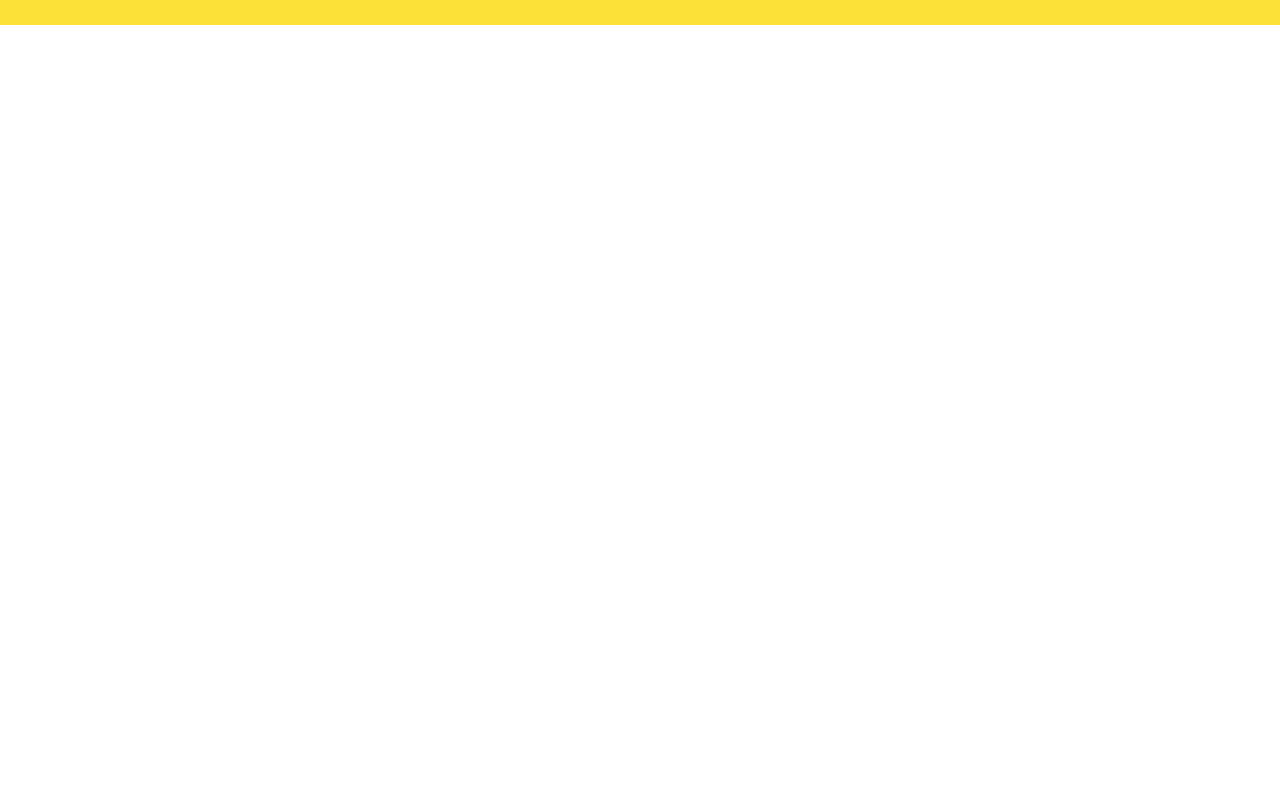
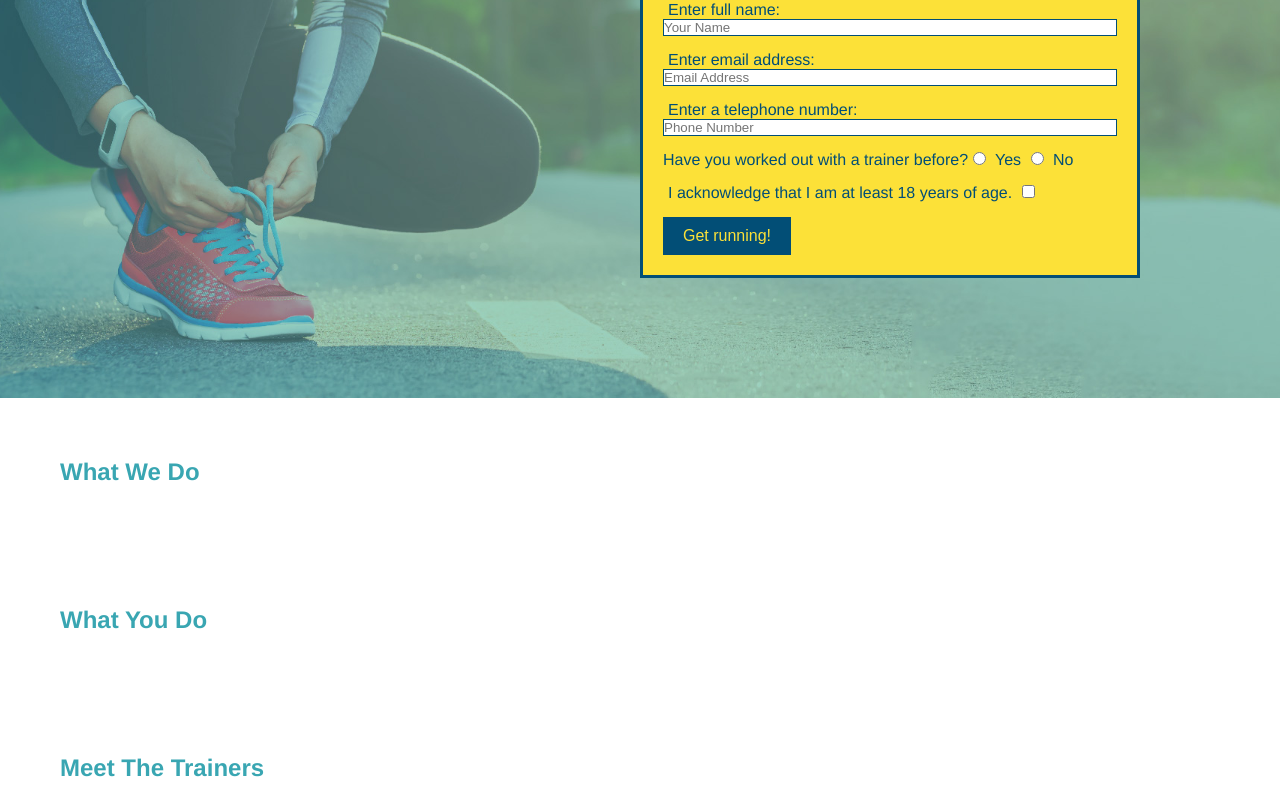
Before and after one commit to dimas082711/run-buddy, a plain HTML site: page index.html in a window 1280 px wide. Shown: the part 284-1074 px from the top of the page. Before the commit the page ends 800 px from the top, so only its background shows below. Drawn offline with Linux system fonts and the light colour scheme.

Commit message:
styled hero section

```diff
--- a/assets/css/style.css
+++ b/assets/css/style.css
@@ -58,3 +58,52 @@
 footer a {
     color: #024e76;
 }
+section {
+    padding:60px;
+}
+
+/* hero Style Start */
+.hero {
+    background-image: url("../images/hero-bg.jpg");
+    height: 600px;
+    background-size: cover;
+    background-position: center;
+    position: relative;
+}
+.hero-form {
+    background-color: #fce138;
+    padding: 20px;
+    width: 500px;
+    color: #024e76;
+    border: solid 3px #024e76;
+    position: absolute;
+    bottom: 120px;
+    right: 140px;
+}
+.hero-form h3 {
+
+    font-size: 24px;
+    margin: 0;
+}
+.hero-form p{
+    margin: 5px 0 15px 0;
+}
+.form-input {
+    border: 1px solid #024e76;
+    display: block;
+    padding: 7px 15px
+    color: #024e76;
+    width: 100%;
+    margin-bottom: 15px;
+}
+.hero-form label {
+    margin: 0 5px;
+}
+.hero-form button {
+    color: #fce138;
+    background-color: #024e76;
+    border: none;
+    padding: 10px 20px;
+    font-size: 16px;
+}
+/* hero style end */
--- a/index.html
+++ b/index.html
@@ -34,10 +34,47 @@
         </nav>
         </header>
        <!-- hero/jumbotron -->
-       <section>
+       <section class="hero">
+
+           <div class="hero-form">
+
+               <h3>Get Started Today</h3>
+               <p>Fill out this form and one of our trainers will schedule a consult</p>
+               <!-- Add form element -->
+               <form>
+                   <label for="name">Enter full name:</label>
+                   <input type="text" placeholder="Your Name" name="name" id="name" class="form-input" />
+
+                   <label for="email">Enter email address:</label>
+                   <input type="email" placeholder="Email Address" name="email" id="email" class="form-input" />
+
+                   <label for="phone">Enter a telephone number: </label>
+                   <input type="tel" placeholder="Phone Number" name="phone" id="phone" class="form-input" />
+                   <p>
+                       Have you worked out with a trainer before?
+                       <input type="radio" name="trainer confirm" id="trainer-yes" />
+                       <label for="trainer-yes">Yes</label>
+                       <input type="radio" name="trainer-confirm" id="traoner-no" />
+                       <label for="trainer-no">No</label>
+                     </p>
+                     <p>
+                         <label for="checkbox" >
+                             I acknowledge that I am at least 18 years of age.
+                            </label>
+                            <input type="checkbox" name="age-confirm" id="checkbox" />
+                     </p>
+                     <button type="submit">
+                         Get running!
+
+                     </button>
+
+
+               </form>
+           </div>
 
        </section>
-       <!-- "what wer do" section-->
+       <!-- end hero -->
+       <!-- "what we do" section-->
        <section>
            <h2>What We Do</h2>
        </section>
```
Also changed, not shown: assets/images/hero-bg.jpg (added), 1 other file.
